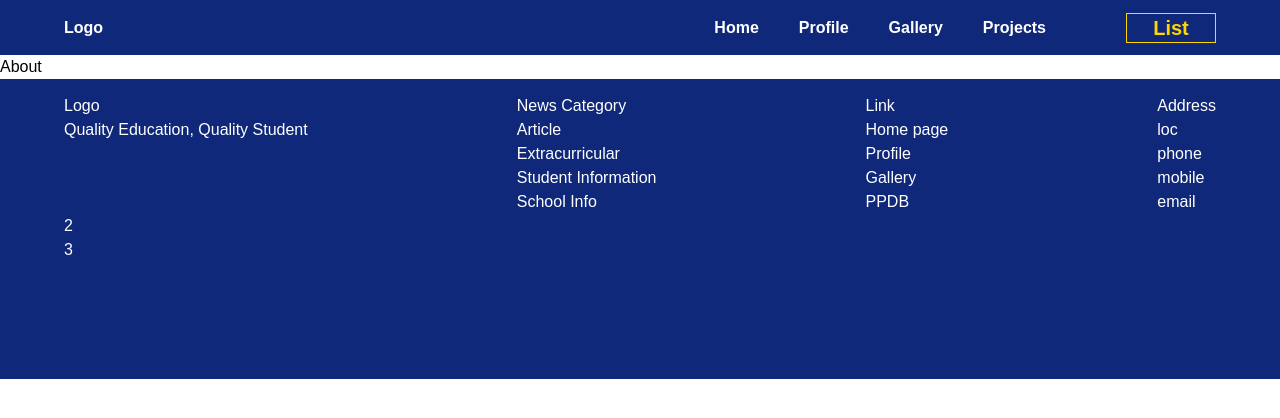
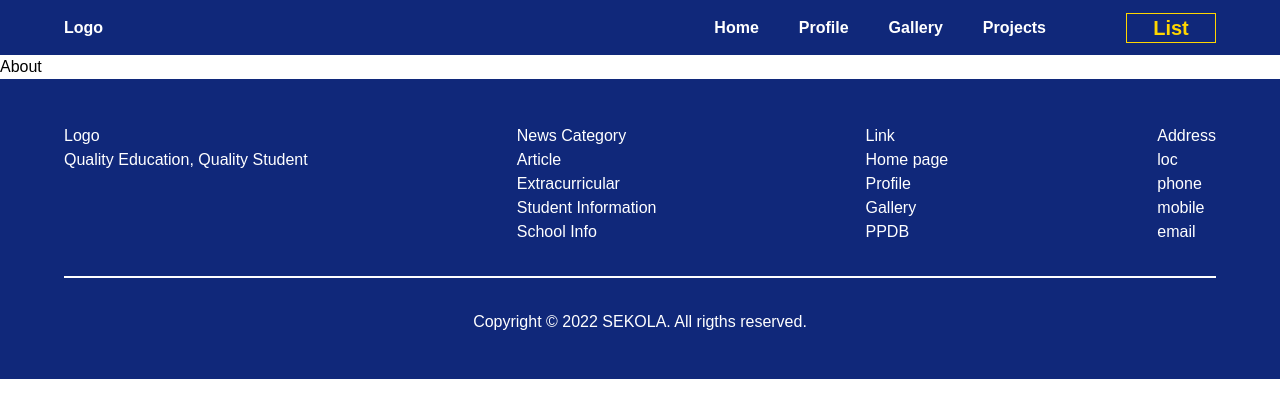
Before and after one commit to SamaelMarjan/light-theme, a React (Create React App) app: page /about in a window 1280 px wide. Shown: the top 418 px of the page. Built offline with nearby package versions, Linux system fonts and the light colour scheme.

Commit message:
update-oct-10-13-40

```diff
--- a/src/components/Footer.jsx
+++ b/src/components/Footer.jsx
@@ -3,7 +3,7 @@ import React from 'react';
 const Footer = () => {
   return (
     <div className='bg-[#10287A] w-full h-[300px] flex items-center text-white'>
-      <div className='w-[90%] h-[90%] m-auto'>
+      <div className='w-[90%] h-[70%] m-auto flex flex-col justify-between'>
         <div className='flex justify-between'>
           <div>
             <div>Logo</div>
@@ -42,8 +42,10 @@ const Footer = () => {
             </div>
           </div>
         </div>
-        <div>2</div>
-        <div>3</div>
+        <div className='border border-[#fff]' />
+        <div className='flex justify-center items-center'>
+          <p>Copyright © 2022 SEKOLA. All rigths reserved.</p>
+        </div>
       </div>
     </div>
   );
--- a/src/components/Navbar.jsx
+++ b/src/components/Navbar.jsx
@@ -13,16 +13,16 @@ const Navbar = () => {
                         <Link to='/'>Home</Link>
                     </li>
                     <li>
-                        <Link to='/about'>Profile</Link>
+                        <Link to='/'>Profile</Link>
                     </li>
                     <li>
-                        <Link to='/about'>Gallery</Link>
+                        <Link to='/'>Gallery</Link>
                     </li>
                     <li>
-                        <Link to='/about'>Projects</Link>
+                        <Link to='/'>Projects</Link>
                     </li>
                     <li className='ml-10 w-[90px] h-[30px] flex items-center justify-center border border-[#FFD600] font-bold text-xl text-[#FFD600]'>
-                        <Link to='/about'>List</Link>
+                        <Link to='/'>List</Link>
                     </li>
                 </ul>
             </div>
```
